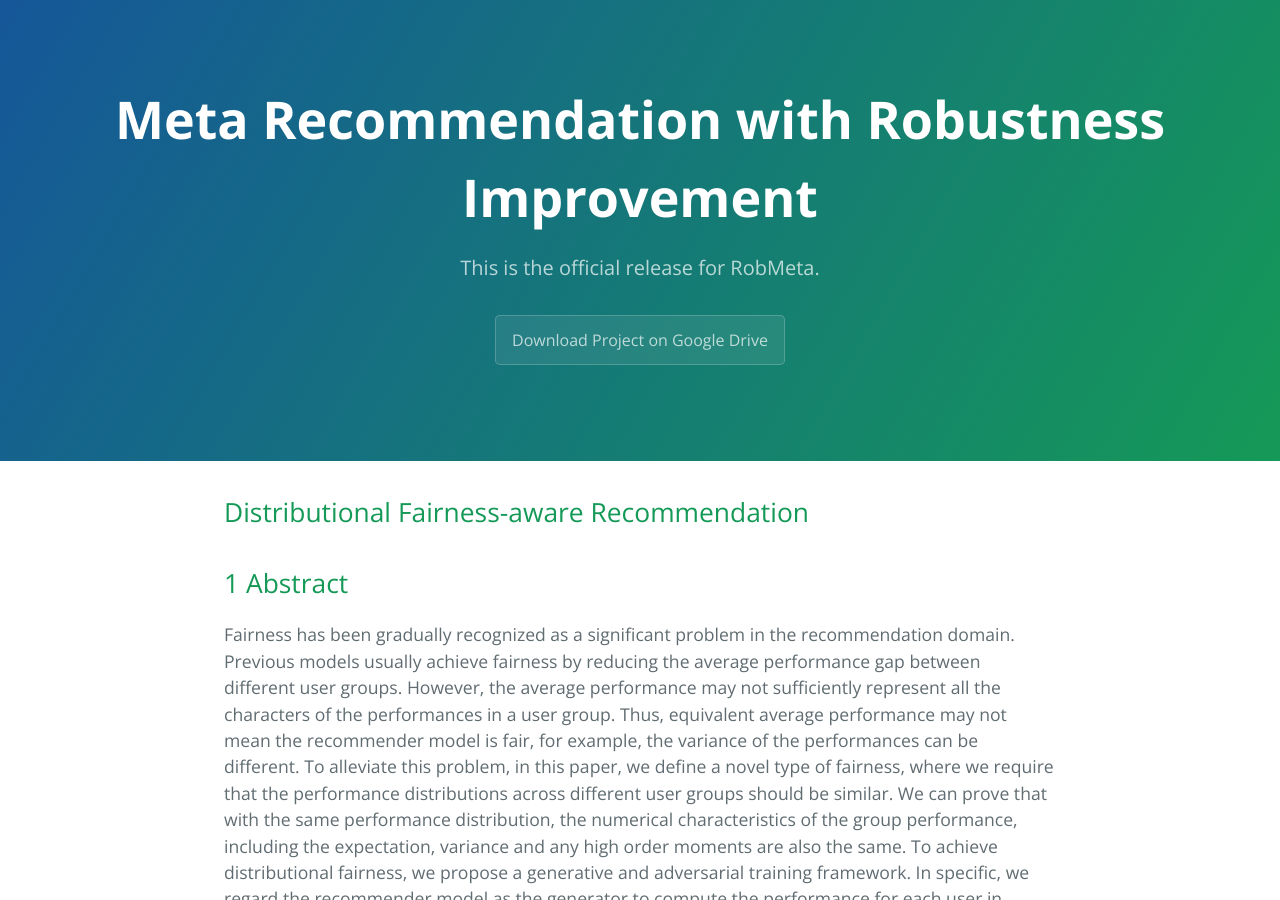
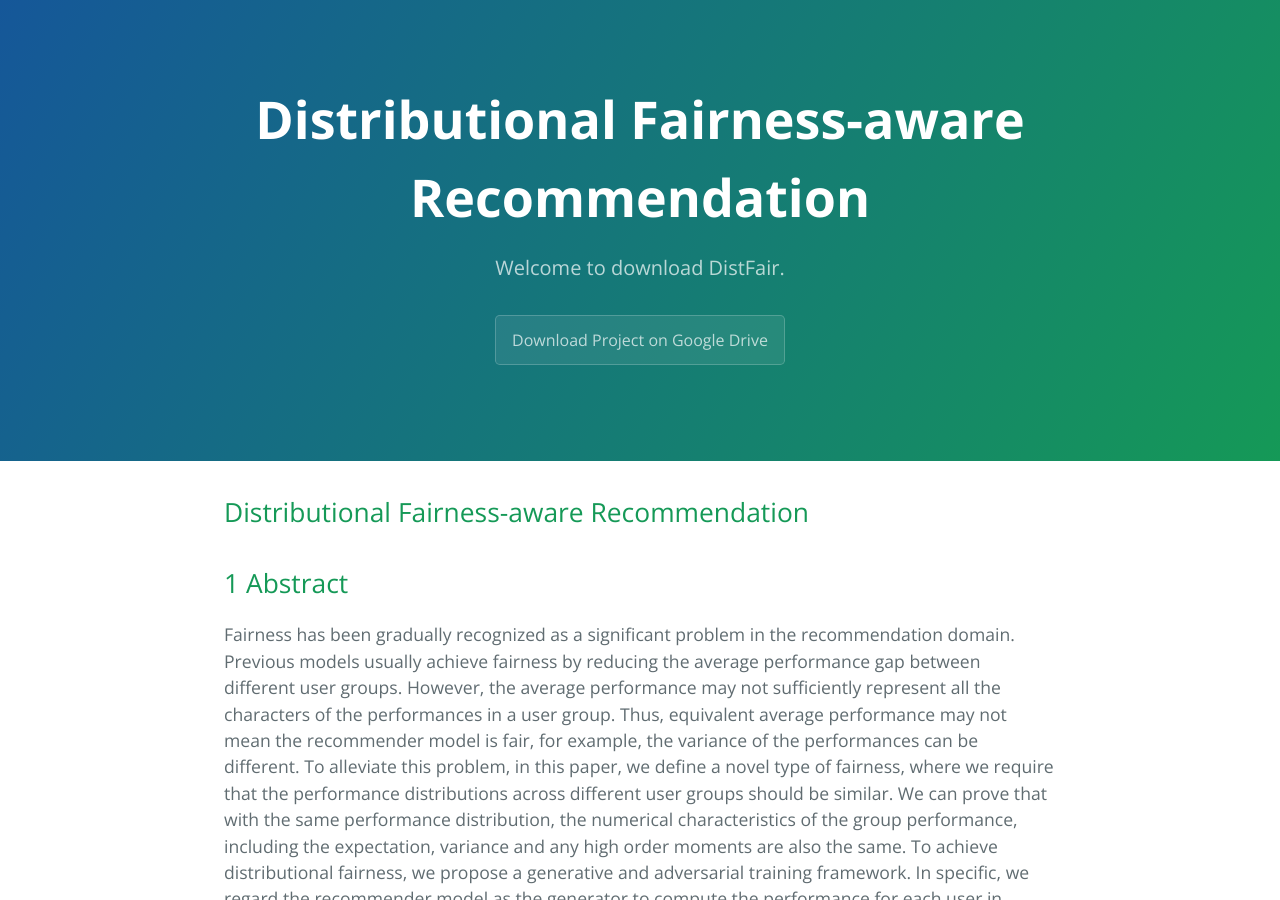
Before and after one commit to distfair/distfair.github.io, a Jekyll site: the page built from index.md, in a window 1280 px wide and 900 px high. Built offline with Jekyll 4.4.1, drawn with Linux system fonts in a browser that asks for light colours.

Commit message:
Update _config.yml

```diff
--- a/_config.yml
+++ b/_config.yml
@@ -1,5 +1,5 @@
-title: Meta Recommendation with Robustness Improvement
-description: This is the official release for RobMeta.
+title: Distributional Fairness-aware Recommendation
+description: Welcome to download DistFair.
 show_downloads: true
 google_analytics:
 theme: jekyll-theme-cayman
```
